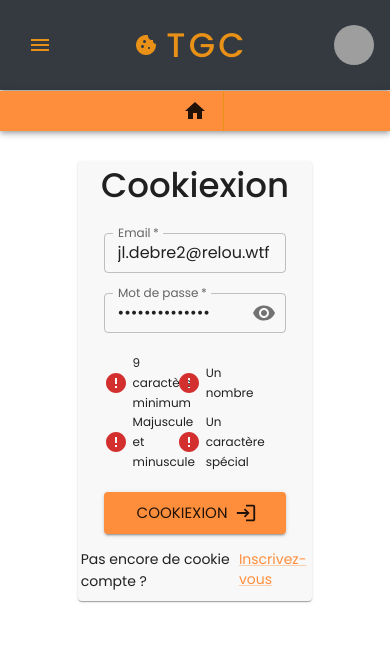
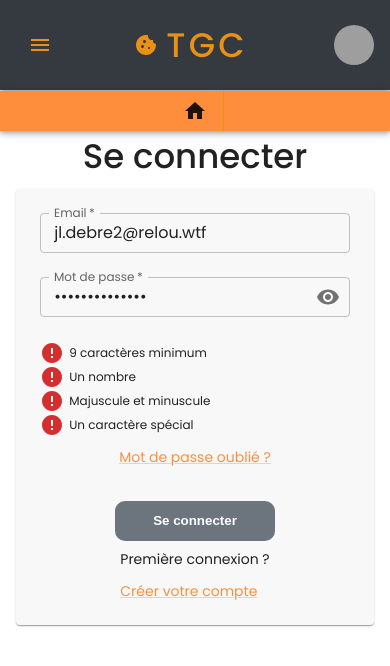
Before and after one commit to Megakrash/the-good-cookie, a Next.js app in the folder frontend/: page /signIn in a window 390 px wide. Shown: the top 666 px of the page. Built offline with nearby package versions, Linux system fonts and the light colour scheme.

Commit message:
:recycle: :iphone: SignIn & adding UserRegex & :lipstick: styled button

```diff
--- a/frontend/src/components/users/components/UserEmail.tsx
+++ b/frontend/src/components/users/components/UserEmail.tsx
@@ -1,5 +1,6 @@
 import React, { useState } from 'react';
 import { TextField } from '@mui/material';
+import { isValidEmailRegex } from './UserRegex';
 
 type UserEmailProps = {
   email: string;
@@ -9,13 +10,10 @@ type UserEmailProps = {
 const UserEmail = (props: UserEmailProps): React.ReactNode => {
   const [emailError, setEmailError] = useState<string>('');
 
-  const validateEmail = (name: string) =>
-    /^[^\s@]+@[^\s@]+\.[^\s@]+$/.test(name);
-
   const handlePasswordChange = (e: React.ChangeEvent<HTMLInputElement>) => {
-    const value = e.target.value;
-    props.setEmail(value);
-    if (!validateEmail(value)) {
+    const email = e.target.value;
+    props.setEmail(email);
+    if (!isValidEmailRegex(email)) {
       setEmailError('Doit être une adresse email valide');
     } else {
       setEmailError('');
--- a/frontend/src/components/users/components/UserPassword.tsx
+++ b/frontend/src/components/users/components/UserPassword.tsx
@@ -5,6 +5,7 @@ import {
   InputAdornment,
   TextField,
   Typography,
+  useTheme,
 } from '@mui/material';
 import {
   CheckCircle,
@@ -19,6 +20,7 @@ type UserPasswordProps = {
 };
 
 function UserPassword(props: UserPasswordProps): React.ReactNode {
+  const theme = useTheme();
   // Criteria & errors
   const [touched, setTouched] = useState<Boolean>(false);
   const validatePassword = (password: string) => {
@@ -96,6 +98,10 @@ function UserPassword(props: UserPasswordProps): React.ReactNode {
             display: 'flex',
             flexDirection: 'row',
             flexWrap: 'wrap',
+            justifyContent: 'space-between',
+            [theme.breakpoints.down('sm')]: {
+              flexDirection: 'column',
+            },
           }}
         >
           {Object.entries(passwordCriteria).map(([criteria, check]) => (
@@ -108,6 +114,9 @@ function UserPassword(props: UserPasswordProps): React.ReactNode {
                 flexDirection: 'row',
                 alignItems: 'center',
                 gap: '5px',
+                [theme.breakpoints.down('sm')]: {
+                  width: '100%',
+                },
               }}
             >
               {check ? (
--- /dev/null
+++ b/frontend/src/components/users/components/UserRegex.ts
@@ -0,0 +1,20 @@
+export const isValidEmailRegex = (email: string) => {
+  const regex = /^[^\s@]+@[^\s@]+\.[^\s@]+$/;
+  return regex.test(email);
+};
+
+export const isValidNameRegex = (name: string) => {
+  const regex = /^[a-zA-ZÀ-ÿ\s-]{2,50}$/;
+  return regex.test(name);
+};
+
+export const isValidPhoneNumberRegex = (phoneNumber: string) => {
+  const regex = /^\d{10}$/;
+  return regex.test(phoneNumber);
+};
+
+export const isValidPasswordRegex = (password: string) => {
+  const regex =
+    /^(?=.*[a-z])(?=.*[A-Z])(?=.*\d)(?=.*[!@#$%^&*(),.?":{}|<>])[A-Za-z\d!@#$%^&*(),.?":{}|<>]{9,}$/;
+  return regex.test(password);
+};
--- a/frontend/src/components/users/signIn/SignIn.tsx
+++ b/frontend/src/components/users/signIn/SignIn.tsx
@@ -1,13 +1,13 @@
-import React, { useState } from 'react';
+import React, { useEffect, useState } from 'react';
 import {
   Box,
-  Button,
   Card,
   FormControl,
+  Grid,
   Link,
   Typography,
+  useTheme,
 } from '@mui/material';
-import LoginIcon from '@mui/icons-material/Login';
 import { mutationUserLogin, queryMeContext } from '@/components/graphql/Users';
 import { useMutation } from '@apollo/client';
 import toast, { Toaster } from 'react-hot-toast';
@@ -15,13 +15,26 @@ import router from 'next/router';
 import UserPassword from '../components/UserPassword';
 import UserEmail from '../components/UserEmail';
 import { VariablesColors } from '@/styles/Variables.colors';
+import { GreyBtnOrangeHover } from '@/styles/MuiButtons';
+import {
+  isValidEmailRegex,
+  isValidPasswordRegex,
+} from '../components/UserRegex';
 
 const colors = new VariablesColors();
 const { color1, successColor, errorColor } = colors;
 
 const SignIn = (): React.ReactNode => {
+  const theme = useTheme();
   const [email, setEmail] = useState<string>('jl.debre2@relou.wtf');
   const [password, setPassword] = useState<string>('Warcraft!!2023');
+  const [isFormValid, setIsFormValid] = useState<boolean>(false);
+
+  useEffect(() => {
+    const isEmailValid = isValidEmailRegex(email);
+    const isPasswordValid = isValidPasswordRegex(password);
+    setIsFormValid(isEmailValid && isPasswordValid);
+  }, [email, password]);
   const [doLogin] = useMutation(mutationUserLogin, {
     refetchQueries: [queryMeContext],
   });
@@ -50,43 +63,95 @@ const SignIn = (): React.ReactNode => {
   };
 
   return (
-    <Card className="userForm userSignin">
+    <Grid
+      container
+      item
+      xs={12}
+      sx={{
+        marginTop: '1%',
+        marginRight: 'auto',
+        marginLeft: 'auto',
+        display: 'flex',
+        alignItems: 'center',
+        justifyContent: 'center',
+        flexDirection: 'column',
+      }}
+    >
+      <Typography variant="h4" fontWeight={600} gutterBottom>
+        Se connecter
+      </Typography>
       <Toaster />
-      <Typography variant="h4" gutterBottom>
-        Cookiexion
-      </Typography>
       <FormControl
-        className="userForm_control"
         component="form"
         autoComplete="off"
         onSubmit={onSubmit}
+        sx={{
+          width: '100%',
+          display: 'flex',
+          flexDirection: 'column',
+          alignItems: 'center',
+        }}
+      >
+        <Grid item container xs={11} sm={7} md={6} lg={5} xl={4}>
+          <Card
+            sx={{
+              width: '100%',
+              display: 'flex',
+              flexDirection: 'column',
+              alignItems: 'center',
+              gap: 1,
+              padding: 5,
+              [theme.breakpoints.down('sm')]: {
+                padding: 3,
+              },
+            }}
+          >
+            <Grid
+              container
+              item
+              xs={12}
+              sm={11}
+              sx={{
+                display: 'flex',
+                flexDirection: 'column',
+                alignItems: 'center',
+                gap: 3,
+              }}
             >
               <UserEmail email={email} setEmail={setEmail} />
               <UserPassword password={password} setPassword={setPassword} />
-        <Button
-          variant="contained"
-          size="large"
-          type="submit"
-          endIcon={<LoginIcon />}
-        >
-          Cookiexion
-        </Button>
-      </FormControl>
+            </Grid>
+            <Grid item xs={12}>
+              <Link variant="body2" href="/forgot-password">
+                {'Mot de passe oublié ?'}
+              </Link>
+            </Grid>
+            <Grid item xs={12} marginTop={3}>
+              <GreyBtnOrangeHover type="submit" disabled={!isFormValid}>
+                Se connecter
+              </GreyBtnOrangeHover>
+            </Grid>
             <Box
               sx={{
                 display: 'flex',
                 flexDirection: 'row',
+                [theme.breakpoints.down('sm')]: {
+                  flexDirection: 'column',
+                },
                 gap: '5px',
               }}
             >
               <Typography variant="subtitle2" gutterBottom>
-          Pas encore de cookie compte ?
+                Première connexion ?
               </Typography>
               <Link variant="body2" href="/signup">
-          Inscrivez-vous
+                {'Créer votre compte'}
               </Link>
             </Box>
           </Card>
+        </Grid>
+      </FormControl>
+    </Grid>
   );
 };
 
--- a/frontend/src/pages/_app.tsx
+++ b/frontend/src/pages/_app.tsx
@@ -110,7 +110,7 @@ function AuthProvider({ children }: { children: React.ReactNode }) {
           width: '100vw',
         }}
       >
-        <CircularProgress size={164} />
+        <CircularProgress size={120} />
         <Typography variant="h4" gutterBottom>
           Chargement...
         </Typography>
--- /dev/null
+++ b/frontend/src/styles/MuiButtons.ts
@@ -0,0 +1,38 @@
+import { styled } from '@mui/material';
+import { VariablesColors } from './Variables.colors';
+
+const colors = new VariablesColors();
+const { color1, color2, color3, color4 } = colors;
+
+interface ButtonsHoverProps
+  extends React.ButtonHTMLAttributes<HTMLButtonElement> {
+  children: React.ReactNode;
+}
+
+export const GreyBtnOrangeHover = styled('button')<ButtonsHoverProps>(() => ({
+  borderRadius: '10px',
+  backgroundColor: color3,
+  color: color1,
+  fontWeight: '600',
+  maxWidth: 'fit-content',
+  minWidth: '160px',
+  minHeight: '40px',
+  border: 'none',
+  outline: 'none',
+  cursor: 'pointer',
+  whiteSpace: 'nowrap',
+  overflow: 'hidden',
+  textOverflow: 'ellipsis',
+  transition:
+    'background-color 0.3s ease, color 0.3s ease, font-weight 0.3s ease',
+  '&:hover': {
+    backgroundColor: color4,
+    color: color1,
+    border: `1px solid ${color1}`,
+  },
+  '&:disabled': {
+    cursor: 'not-allowed',
+    backgroundColor: color3,
+    color: color1,
+  },
+}));
```
Also changed, not shown: frontend/src/components/users/components/UserName.tsx (+4 -5 lines). Lines whose indentation alone changed are shown as unchanged.
